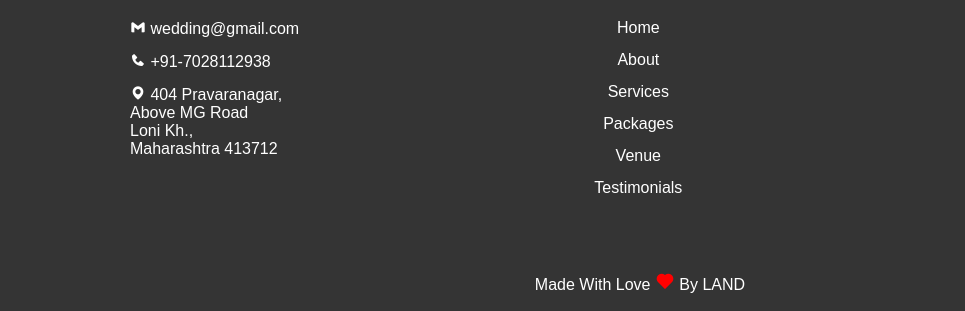
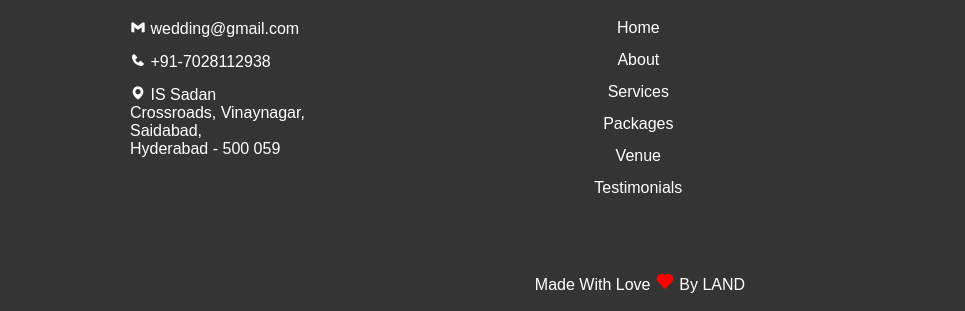
Before and after one commit to 97liki/SDC-project, a plain HTML site: page index.html in a window 1280 px wide. Shown: the part 4339-4650 px from the top of the page, 0-965 px from the left. Drawn offline with nearby package versions, Linux system fonts and the light colour scheme.

Commit message:
Update index.html

```diff
--- a/index.html
+++ b/index.html
@@ -226,7 +226,7 @@
           <p>
             <i class="bx bxs-map"></i>
             <a href="https://maps.app.goo.gl/bWYK1B6tCahBVSd4A" target="blank">
-              404 Pravaranagar, Above MG Road <br /> Loni Kh.,<br /> Maharashtra 413712 </a>
+              IS Sadan Crossroads, Vinaynagar, Saidabad,<br /> Hyderabad - 500 059 </a>
           </p>
         </div>
 
```
